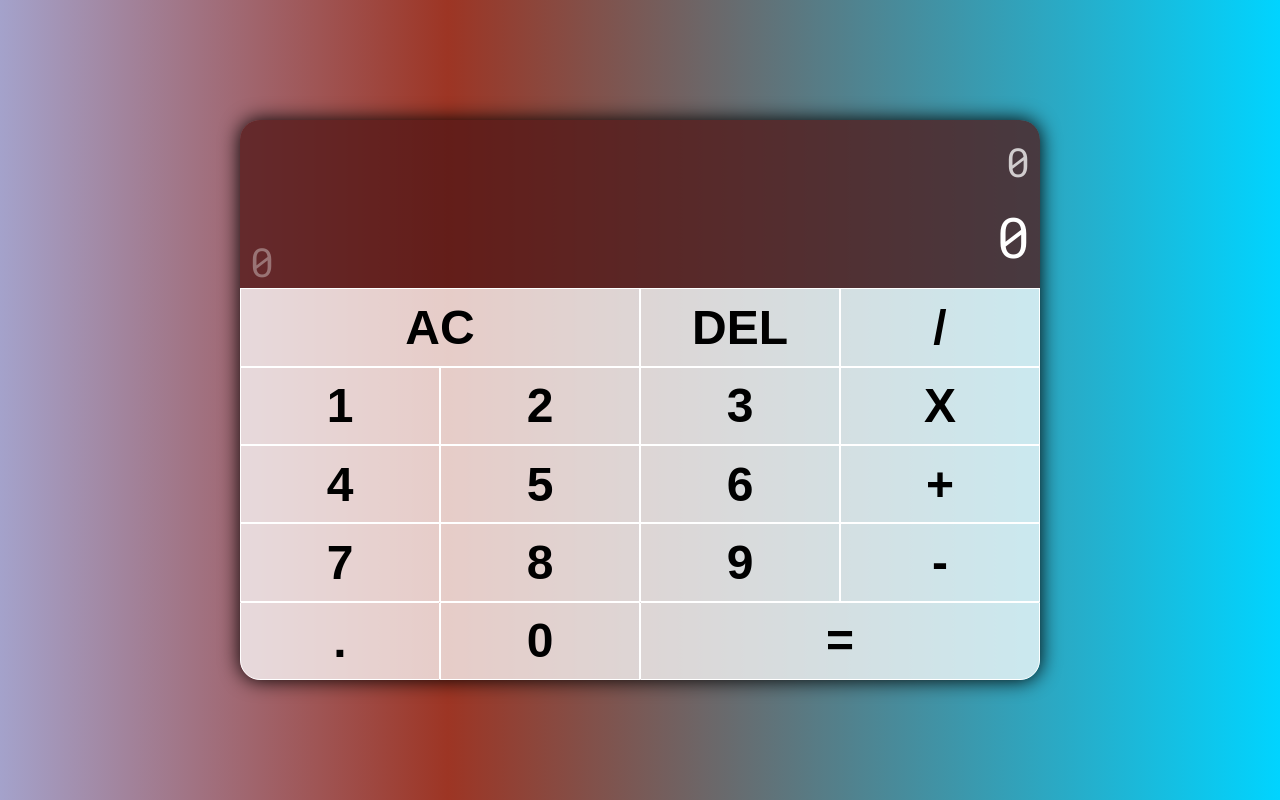
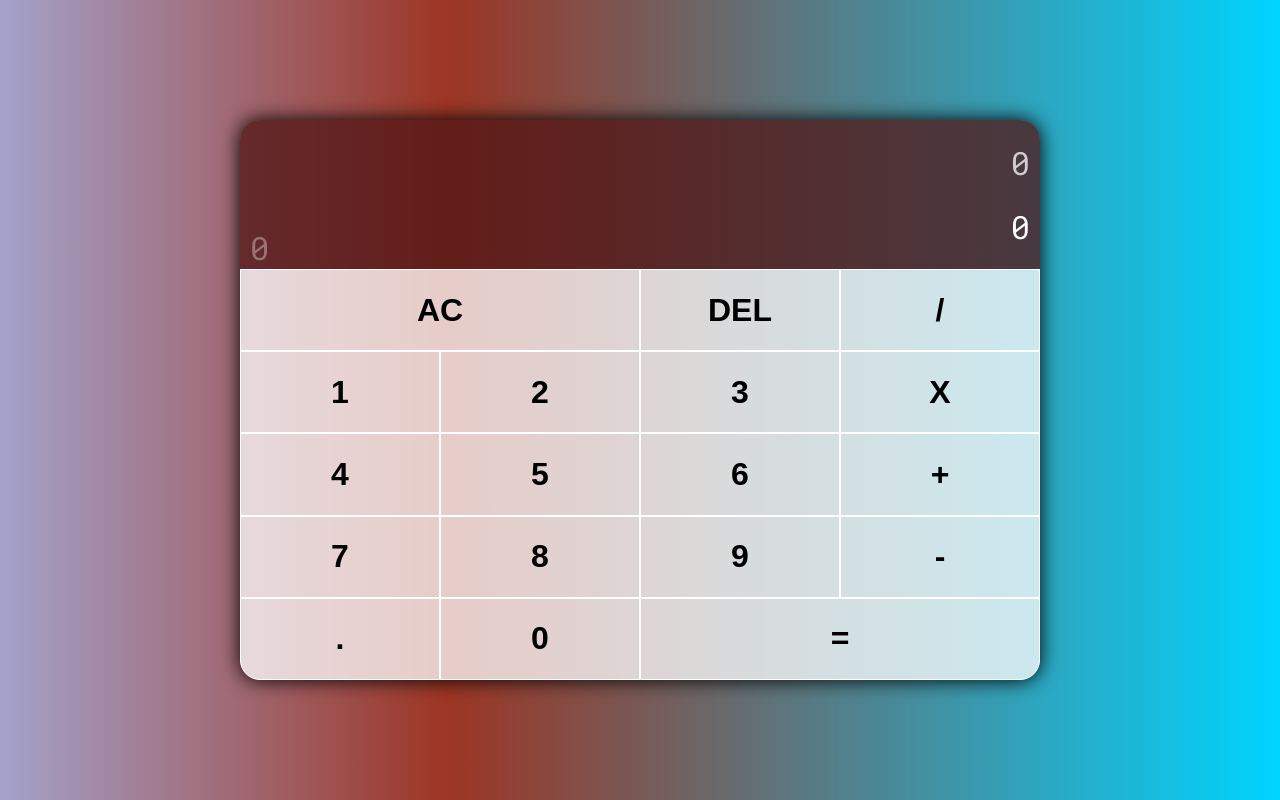
Before and after one commit to really-riel/Calculator, a plain HTML site: page index.html in a window 1280 px wide. Drawn offline with Linux system fonts and the light colour scheme.

Commit message:
font fix

```diff
--- a/main.css
+++ b/main.css
@@ -31,7 +31,7 @@ body {
 .calculator-grid {
   display: grid;
   box-shadow: 0 0 20px 0 #000;
-  width: 70vw;
+  width: 90vw;
   border-radius: 20px;
   max-width: 800px;
   min-height: 70vh;
@@ -50,7 +50,7 @@ body {
 .calculator-grid > button {
   font-weight: 600;
   cursor: pointer;
-  font-size: 3rem;
+  font-size: 2rem;
   border: 1px solid #fff;
 
   width: 100%;
@@ -90,12 +90,12 @@ button:last-child {
 
 .output .previous-operand {
   color: rgba(255, 255, 255, 0.75);
-  font-size: 2.5rem;
+  font-size: 2rem;
 }
 
 .output .current-operand {
   color: white;
-  font-size: 3.5rem;
+  font-size: 2rem;
 }
 .output .temp-result {
   color: rgba(245, 245, 245, 0.523);
@@ -103,5 +103,5 @@ button:last-child {
   bottom: 0;
 
   opacity: 0.7;
-  font-size: 2.5rem;
+  font-size: 2rem;
 }
```
